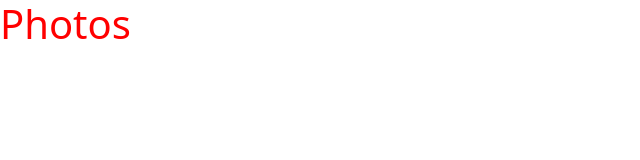
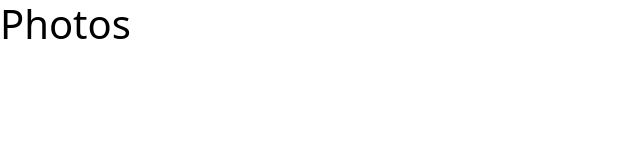
Before and after one commit to NaodP/Photography-Portfolio, a plain HTML site: page index.html in a window 1280 px wide. Shown: the whole page, without its empty margins (0-640 px from the left). Drawn offline with nearby package versions, Linux system fonts and the light colour scheme.

Commit message:
Update index.html

```diff
--- a/index.html
+++ b/index.html
@@ -8,7 +8,7 @@
     <link href="https://cdn.jsdelivr.net/npm/bootstrap@5.2.2/dist/css/bootstrap.min.css" rel="stylesheet" integrity="sha384-Zenh87qX5JnK2Jl0vWa8Ck2rdkQ2Bzep5IDxbcnCeuOxjzrPF/et3URy9Bv1WTRi" crossorigin="anonymous">
 </head>
 <body>
-    <h1 id="title">Photos</h1>
+    <h1 id="title" style="color:black">Photos</h1>
 </body>
 <script src="script.js"></script>
 </html>
```
